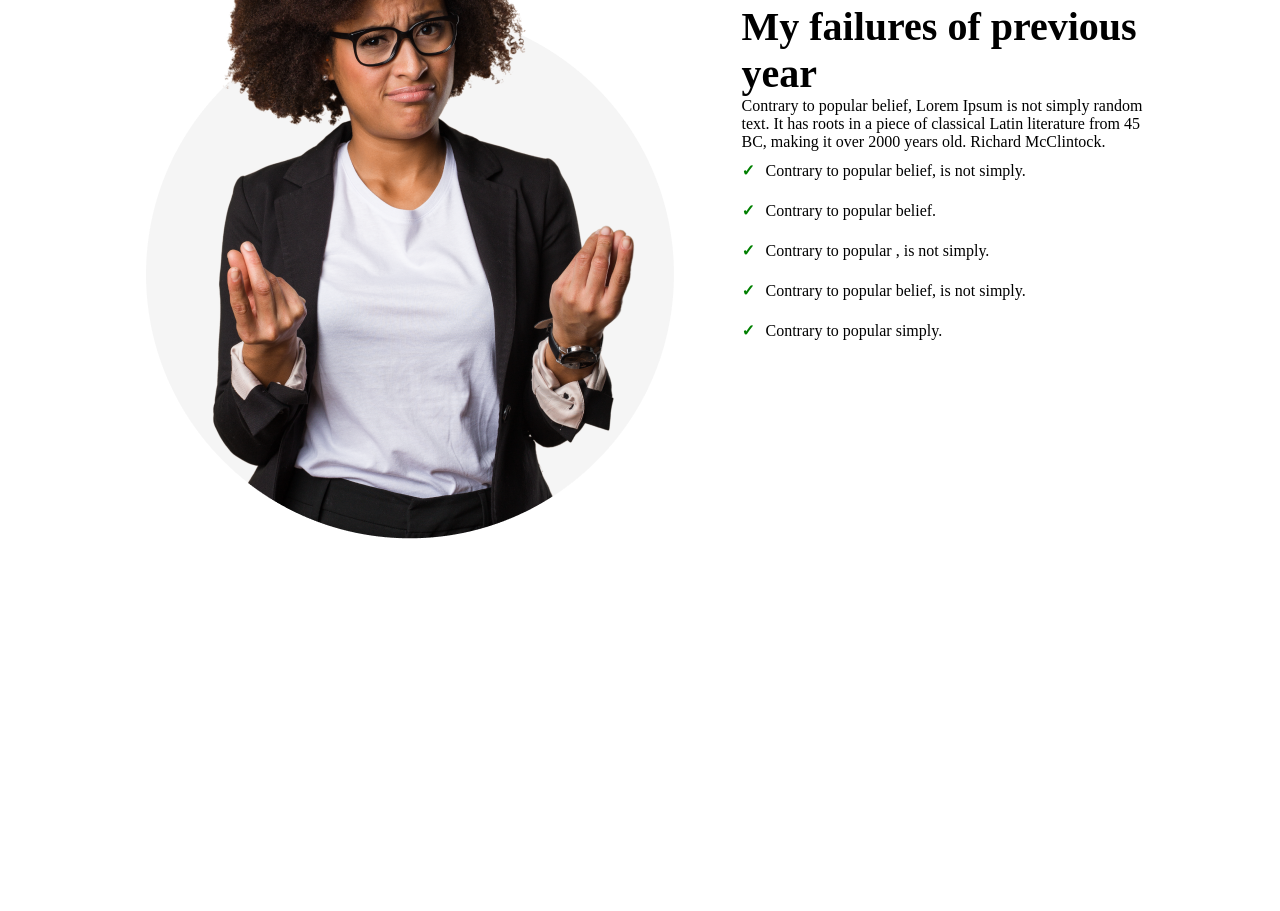
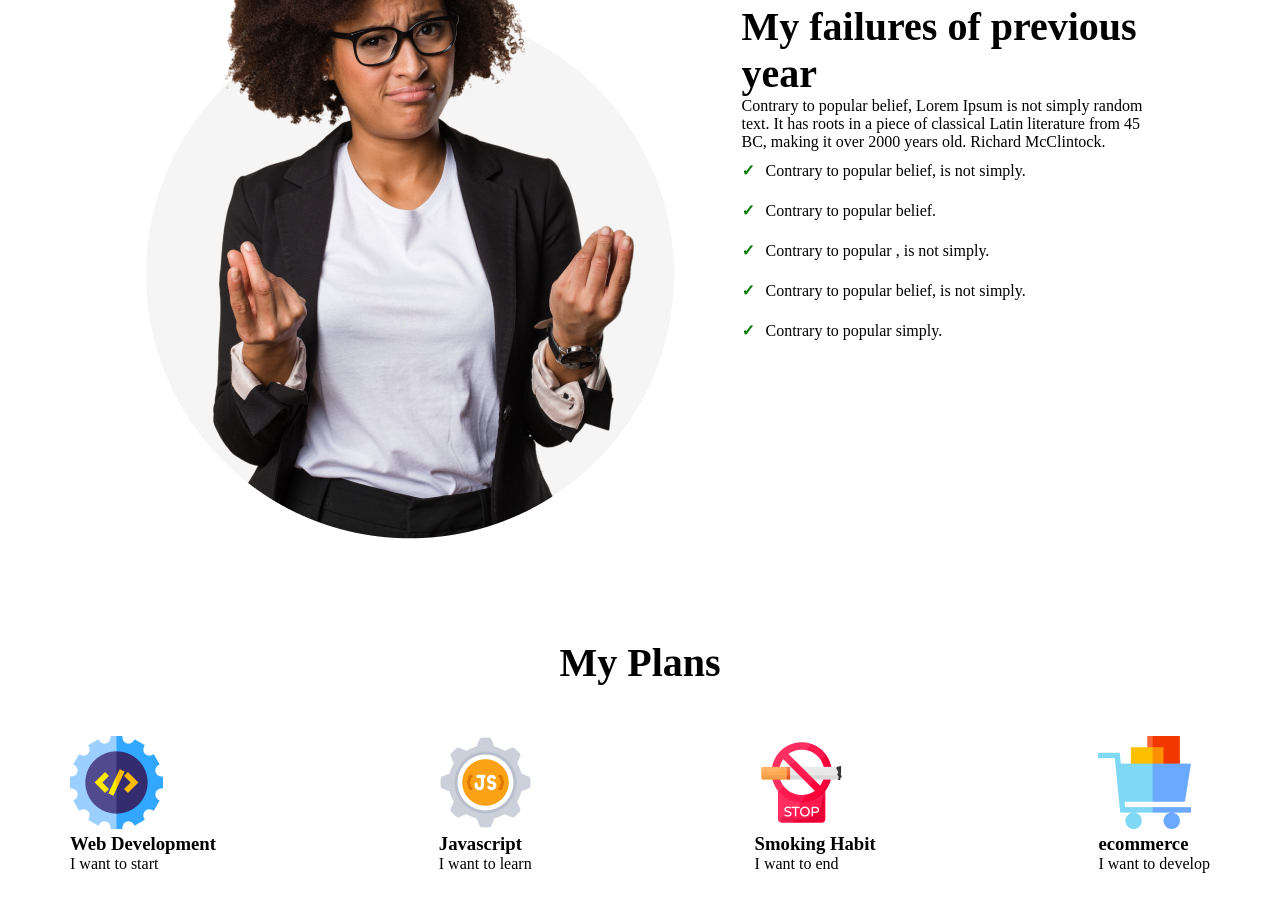
Before and after one commit to sowmik-sec/new-year-new-me, a plain HTML site: page index.html in a window 1280 px wide. Shown: the part 1093-2004 px from the top of the page. Before the commit the page ends 1632 px from the top, so only its background shows below. Drawn offline with Linux system fonts and the light colour scheme.

Commit message:
add my plan section

```diff
--- a/index.html
+++ b/index.html
@@ -24,7 +24,7 @@
       <section class="failure-section">
         <img class="person-img" src="images/person.png" alt="" />
         <div class="failure">
-          <h1 class="failure-h1">My failures of previous year</h1>
+          <h1 class="text-bold">My failures of previous year</h1>
           <p>
             Contrary to popular belief, Lorem Ipsum is not simply random text.
             It has roots in a piece of classical Latin literature from 45 BC,
@@ -39,6 +39,31 @@
           </ul>
         </div>
       </section>
+      <section>
+        <h1 class="text-bold text-center">My Plans</h1>
+        <div class="plans">
+          <div>
+            <img class="icon-img" src="images/icons/web.png" alt="" />
+            <h3>Web Development</h3>
+            <p>I want to start</p>
+          </div>
+          <div>
+            <img class="icon-img" src="images/icons/js.png" alt="" />
+            <h3>Javascript</h3>
+            <p>I want to learn</p>
+          </div>
+          <div>
+            <img class="icon-img" src="images/icons/smoke.png" alt="" />
+            <h3>Smoking Habit</h3>
+            <p>I want to end</p>
+          </div>
+          <div>
+            <img class="icon-img" src="images/icons/ecom.png" alt="" />
+            <h3>ecommerce</h3>
+            <p>I want to develop</p>
+          </div>
+        </div>
+      </section>
     </main>
     <footer></footer>
   </body>
--- a/styles/styles.css
+++ b/styles/styles.css
@@ -21,6 +21,12 @@ header {
 .text-white {
   color: white;
 }
+.text-bold {
+  font-size: 40px;
+}
+.text-center {
+  text-align: center;
+}
 .header-text {
   font-size: 65px;
 }
@@ -37,7 +43,7 @@ header {
   display: flex;
   align-items: center;
   justify-content: center;
-  margin-top: 100px;
+  margin: 100px 0;
 }
 .person-img {
   width: 569px;
@@ -46,9 +52,6 @@ header {
 .failure {
   width: 416px;
   margin-left: 50px;
-}
-.failure-h1 {
-  font-size: 40px;
 }
 ul {
   list-style-type: none; /* Remove default bullets */
@@ -65,3 +68,13 @@ li::before {
 li {
   line-height: 2.5;
 }
+.icon-img {
+  width: 93px;
+  height: 93px;
+}
+.plans {
+  display: flex;
+  max-width: 1140px;
+  justify-content: space-between;
+  margin: 50px auto;
+}
```
